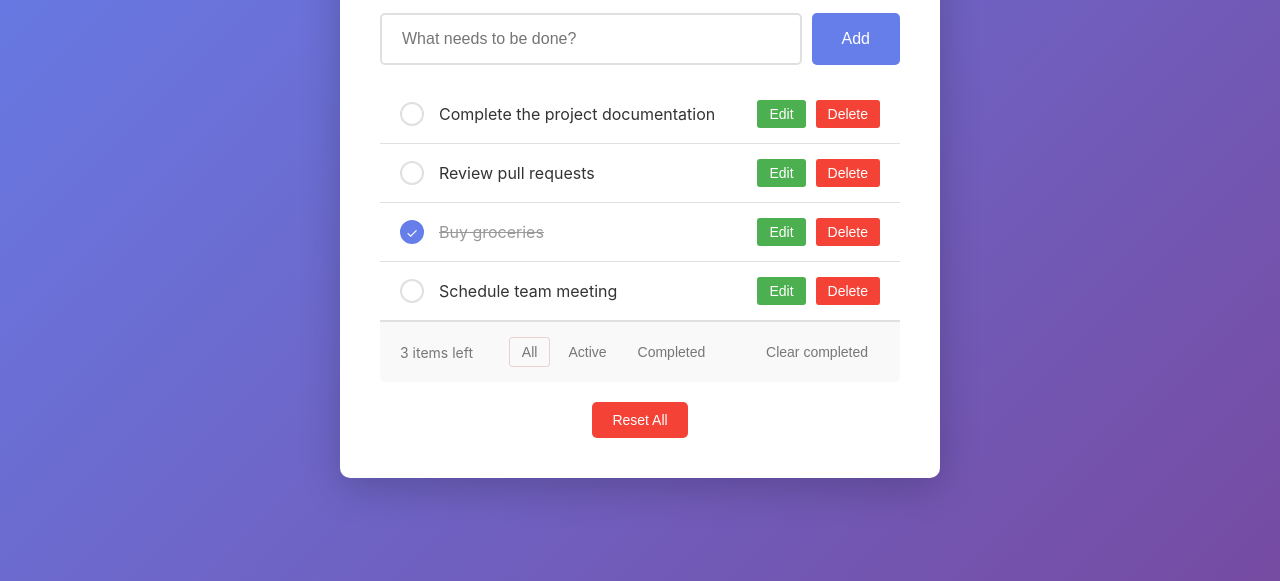
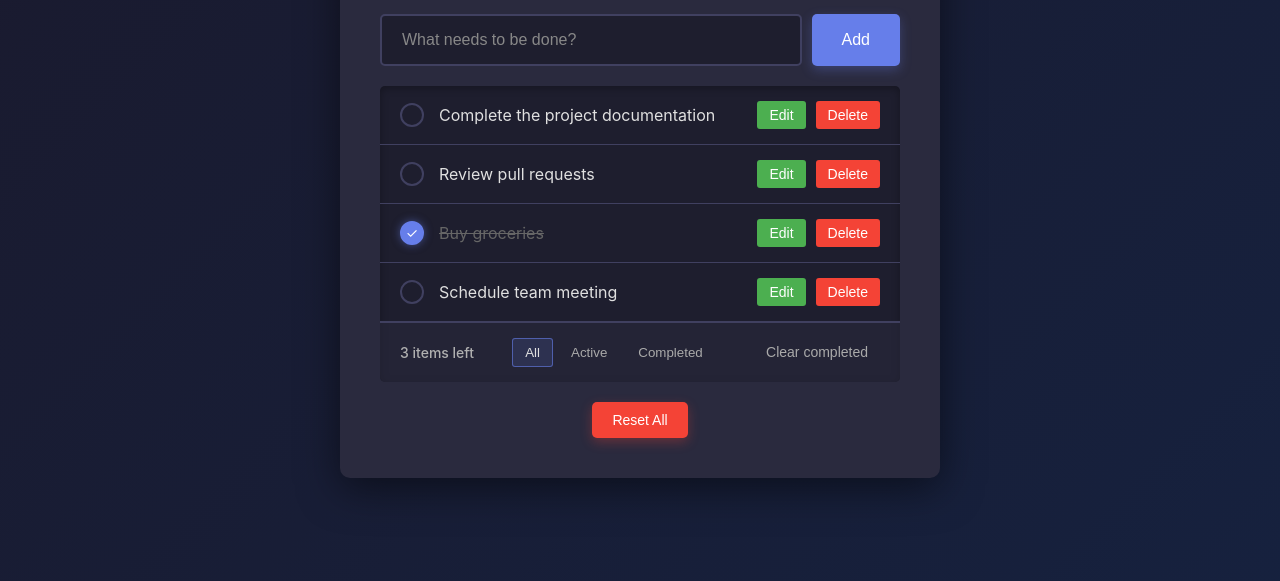
Before and after one commit to kvanderkamp/todo-localstorage, a plain HTML site: page index.html in a window 1280 px wide. Shown: the part 219-800 px from the top of the page. Drawn offline with Linux system fonts and the light colour scheme.

Commit message:
Refactor CSS styles for improved aesthetics and consistency

```diff
--- a/style.css
+++ b/style.css
@@ -5,8 +5,9 @@
 }
 
 body {
-    font-family: -apple-system, BlinkMacSystemFont, 'Segoe UI', Helvetica, Arial, sans-serif;
-    background: linear-gradient(135deg, #667eea 0%, #764ba2 100%);
+  font-family:
+    -apple-system, BlinkMacSystemFont, "Segoe UI", Helvetica, Arial, sans-serif;
+  background: linear-gradient(135deg, #1a1a2e 0%, #16213e 100%);
   min-height: 100vh;
   display: flex;
   justify-content: center;
@@ -15,9 +16,9 @@ body {
 }
 
 .container {
-    background: white;
+  background: #2a2a3e;
   border-radius: 10px;
-    box-shadow: 0 10px 40px rgba(0, 0, 0, 0.2);
+  box-shadow: 0 10px 40px rgba(0, 0, 0, 0.5);
   max-width: 600px;
   width: 100%;
   padding: 40px;
@@ -25,11 +26,11 @@ body {
 
 h1 {
   text-align: center;
-    color: #333;
   font-size: 48px;
   font-weight: 100;
   margin-bottom: 30px;
-    color: rgba(175, 47, 47, 0.15);
+  color: rgba(255, 255, 255, 0.25);
+  text-shadow: 0 0 20px rgba(102, 126, 234, 0.3);
 }
 
 .input-section {
@@ -42,10 +43,16 @@ h1 {
   flex: 1;
   padding: 15px 20px;
   font-size: 16px;
-    border: 2px solid #e0e0e0;
+  border: 2px solid #404060;
   border-radius: 5px;
   outline: none;
   transition: border-color 0.3s;
+  background: #1e1e2e;
+  color: #e0e0e0;
+}
+
+#todoInput::placeholder {
+  color: #888;
 }
 
 #todoInput:focus {
@@ -60,17 +67,21 @@ h1 {
   border-radius: 5px;
   font-size: 16px;
   cursor: pointer;
-    transition: background 0.3s;
+  transition: all 0.3s;
+  box-shadow: 0 4px 12px rgba(102, 126, 234, 0.3);
 }
 
 .btn-add:hover {
   background: #5568d3;
+  box-shadow: 0 6px 16px rgba(102, 126, 234, 0.5);
+  transform: translateY(-1px);
 }
 
 .todo-list-container {
-    background: white;
+  background: #1e1e2e;
   border-radius: 5px;
   overflow: hidden;
+  box-shadow: inset 0 2px 8px rgba(0, 0, 0, 0.3);
 }
 
 .todo-list {
@@ -81,23 +92,24 @@ h1 {
   display: flex;
   align-items: center;
   padding: 15px 20px;
-    border-bottom: 1px solid #e0e0e0;
+  border-bottom: 1px solid #404060;
   transition: background 0.2s;
 }
 
 .todo-item:hover {
-    background: #f9f9f9;
+  background: #2a2a3e;
+  box-shadow: 0 2px 8px rgba(102, 126, 234, 0.1);
 }
 
 .todo-item.completed .todo-text {
   text-decoration: line-through;
-    color: #999;
+  color: #666;
 }
 
 .todo-checkbox {
   width: 24px;
   height: 24px;
-    border: 2px solid #e0e0e0;
+  border: 2px solid #404060;
   border-radius: 50%;
   margin-right: 15px;
   cursor: pointer;
@@ -115,10 +127,11 @@ h1 {
 .todo-item.completed .todo-checkbox {
   background: #667eea;
   border-color: #667eea;
+  box-shadow: 0 0 8px rgba(102, 126, 234, 0.5);
 }
 
 .todo-checkbox::after {
-    content: '✓';
+  content: "✓";
   color: white;
   font-size: 14px;
   display: none;
@@ -131,7 +144,7 @@ h1 {
 .todo-text {
   flex: 1;
   font-size: 16px;
-    color: #333;
+  color: #e0e0e0;
   word-break: break-word;
 }
 
@@ -147,6 +160,8 @@ h1 {
   border-radius: 3px;
   outline: none;
   display: none;
+  background: #2a2a3e;
+  color: #e0e0e0;
 }
 
 .edit-input.active {
@@ -172,7 +187,7 @@ h1 {
 }
 
 .btn-edit {
-    background: #4CAF50;
+  background: #4caf50;
   color: white;
 }
 
@@ -190,7 +205,7 @@ h1 {
 }
 
 .btn-save {
-    background: #2196F3;
+  background: #2196f3;
   color: white;
   display: none;
 }
@@ -224,15 +239,16 @@ h1 {
   justify-content: space-between;
   align-items: center;
   padding: 15px 20px;
-    background: #f9f9f9;
-    border-top: 1px solid #e0e0e0;
+  background: rgba(42, 42, 62, 0.5);
+  border-top: 1px solid #404060;
   flex-wrap: wrap;
   gap: 10px;
 }
 
 .todo-count {
-    color: #777;
+  color: #b0b0b0;
   font-size: 14px;
+  font-weight: 500;
 }
 
 .filters {
@@ -244,34 +260,38 @@ h1 {
   padding: 6px 12px;
   border: 1px solid transparent;
   background: transparent;
+  color: #aaa;
   border-radius: 3px;
   cursor: pointer;
-    font-size: 14px;
-    color: #777;
   transition: all 0.3s;
 }
 
 .filter-btn:hover {
-    border-color: rgba(175, 47, 47, 0.1);
+  border-color: rgba(102, 126, 234, 0.4);
+  color: #d0d0d0;
+  background: rgba(102, 126, 234, 0.1);
 }
 
 .filter-btn.active {
-    border-color: rgba(175, 47, 47, 0.2);
+  border-color: rgba(102, 126, 234, 0.6);
+  color: #e0e0e0;
+  background: rgba(102, 126, 234, 0.15);
 }
 
 .clear-completed {
   padding: 6px 12px;
   background: transparent;
   border: none;
-    color: #777;
+  color: #aaa;
   cursor: pointer;
   font-size: 14px;
-    transition: color 0.3s;
+  transition: all 0.3s;
+  border-radius: 3px;
 }
 
 .clear-completed:hover {
-    color: #333;
-    text-decoration: underline;
+  color: #e0e0e0;
+  background: rgba(102, 126, 234, 0.1);
 }
 
 .actions {
@@ -287,11 +307,14 @@ h1 {
   border-radius: 5px;
   font-size: 14px;
   cursor: pointer;
-    transition: background 0.3s;
+  transition: all 0.3s;
+  box-shadow: 0 4px 12px rgba(244, 67, 54, 0.3);
 }
 
 .btn-reset:hover {
   background: #da190b;
+  box-shadow: 0 6px 16px rgba(244, 67, 54, 0.5);
+  transform: translateY(-1px);
 }
 
 .hidden {
```
Lines whose indentation alone changed are shown as unchanged.
